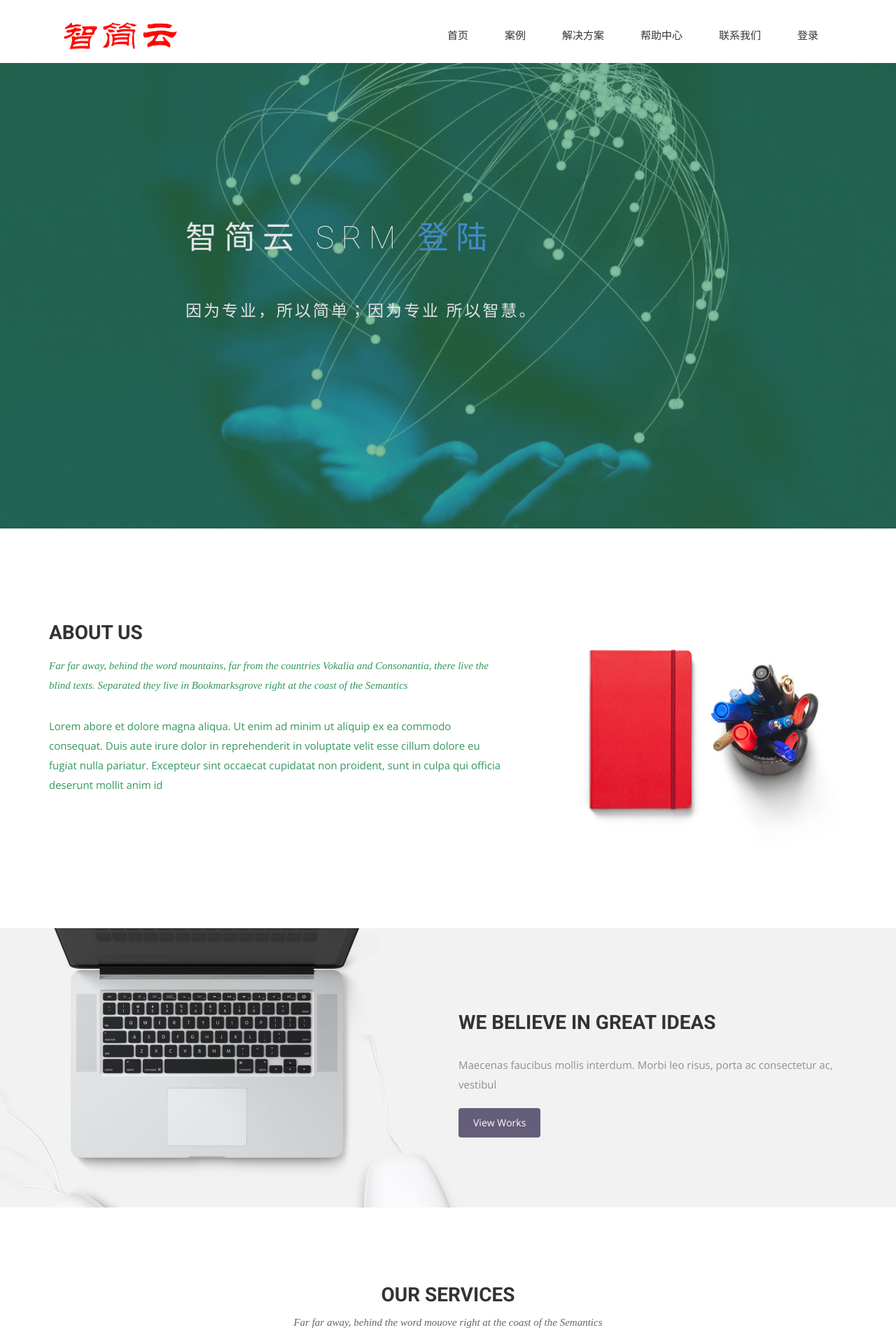
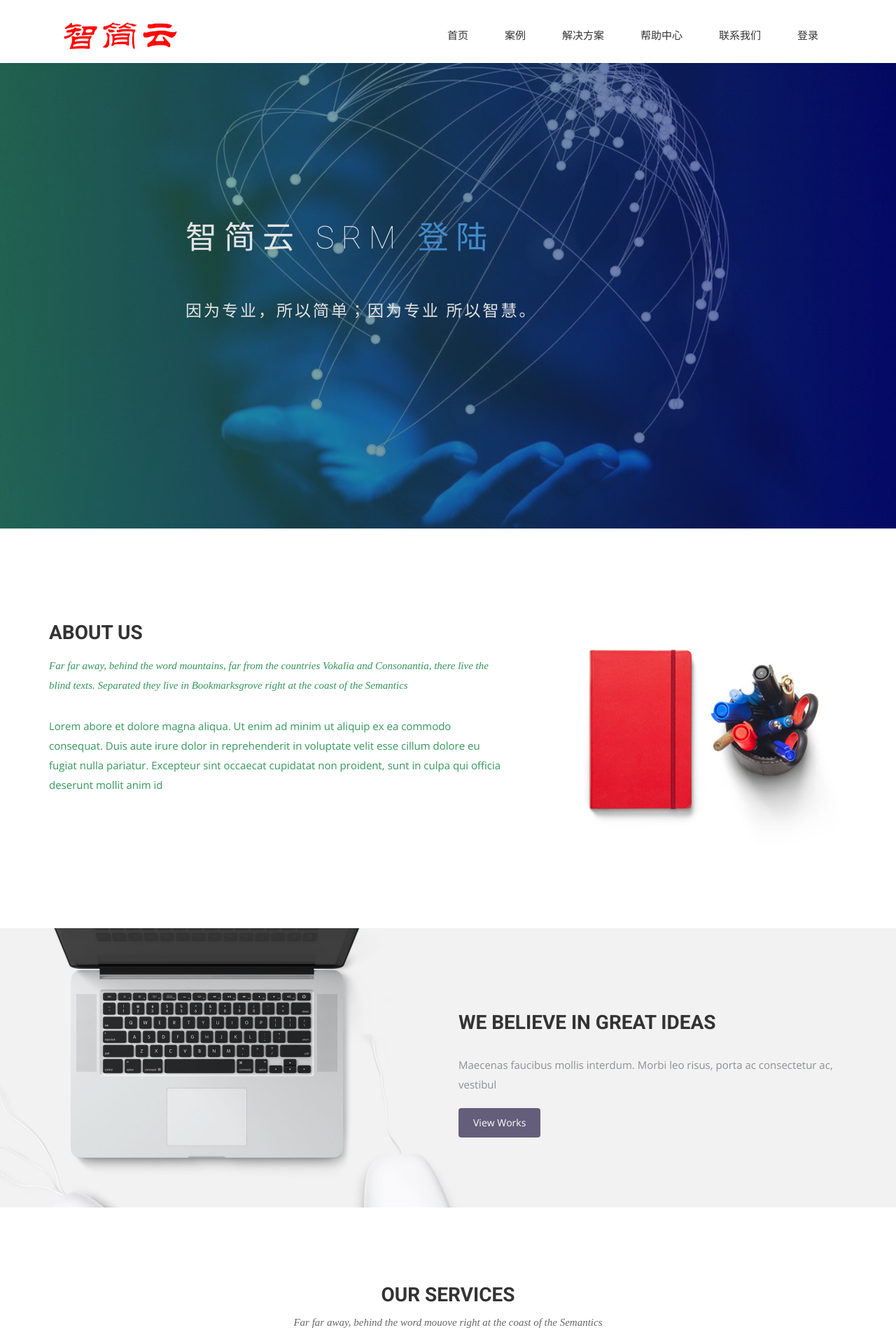
Before and after one commit to dreampivot/slipscloud.github.io, a Jekyll site: the page built from index.html, in a window 1280 px wide. Shown: the top 1920 px of the page at 70% size. Built offline with Jekyll 4.4.1, drawn with Linux system fonts in a browser that asks for light colours; nearby versions of some CDN libraries; some web fonts are replaced.

Commit message:
Update airspace.css

```diff
--- a/css/airspace.css
+++ b/css/airspace.css
@@ -117,7 +117,7 @@ font header .navbar-default .navbar-nav li a:hover {
  /* background: linear-gradient(to left, #8b86a3, #322e40);
 	opacity: 0.8;
 	*/
-  background: linear-gradient(to left, #36975D, #36975D);
+  background: linear-gradient(to left, #040480, #36975D);
   opacity: 0.6;
 }
 #slider .block {
```
